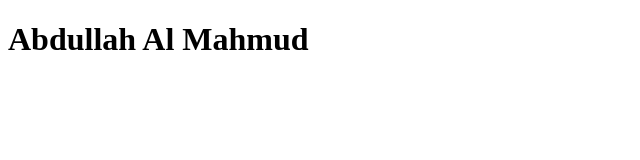
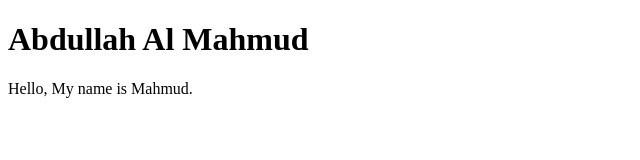
Before and after one commit to xMahmudx/xMahmudx.github.io, a plain HTML site: page src/index.html in a window 1280 px wide. Shown: the whole page, without its empty margins (0-640 px from the left). Drawn offline with Linux system fonts and the light colour scheme.

Commit message:
Update index.html

```diff
--- a/src/index.html
+++ b/src/index.html
@@ -6,5 +6,6 @@
 </head>
 <body>
 <h1> Abdullah Al Mahmud </h1>
+<p1>Hello, My name is Mahmud.</p1>
 </body>
 </html>
```
